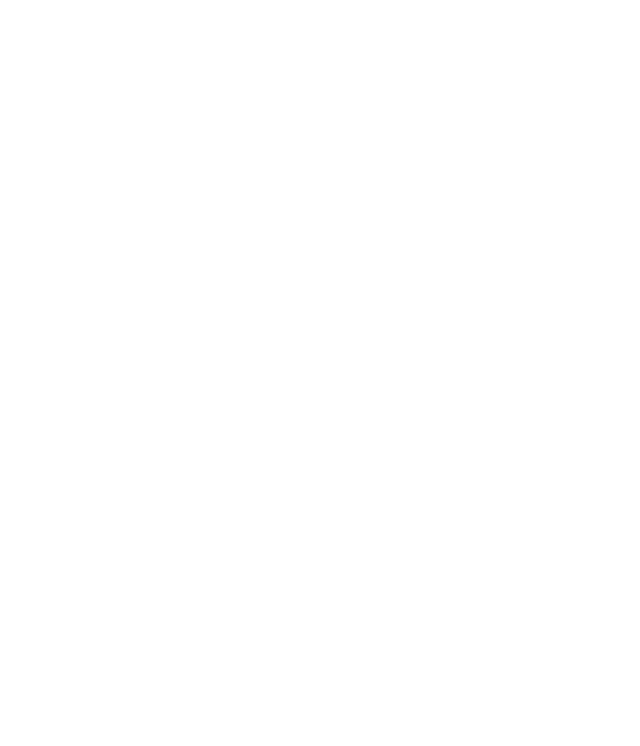
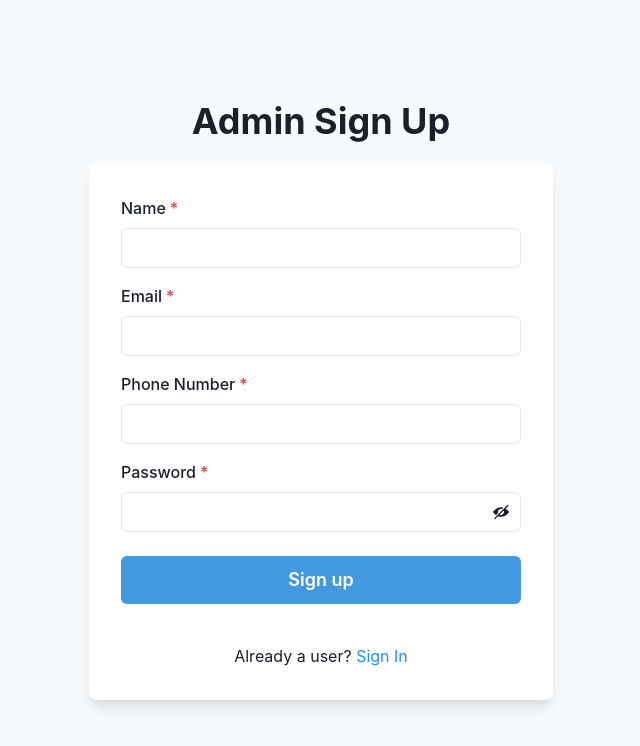
Before and after one commit to Kini99/Home-Sweeter, a React (Create React App) app in the folder frontend/: page /adminsignup in a window 1280 px wide. Before the commit this address had no page. Shown: the top 746 px of the page, without its empty margins (319-959 px from the left). Built offline with nearby package versions, Linux system fonts and the light colour scheme.

Commit message:
Admin Frontend  Part

```diff
--- a/frontend/src/Pages/BuyProduct/BuyNavbar.jsx
+++ b/frontend/src/Pages/BuyProduct/BuyNavbar.jsx
@@ -1,7 +1,7 @@
 
 import React from 'react'
 import { Box,Button,Select,Text, } from '@chakra-ui/react'
-import { Flex } from '@chakra-ui/react'
+// import { Flex } from '@chakra-ui/react'
 const BuyNavbar = () => {
   return (
     <div>
--- a/frontend/src/Routes/MainRoutes.jsx
+++ b/frontend/src/Routes/MainRoutes.jsx
@@ -4,6 +4,8 @@
 import { Signup } from "../Pages/Signup";
 import Home from "../Pages/Home";
 import {Buyproduct} from "../Pages/BuyProduct/Buyproduct"
+import { AdminSignin } from "../admin/suraj/AdminSignin";
+import { AdminSignup } from "../admin/suraj/AdminSignup";
 
 export const MainRoutes = () => {
   return (
@@ -12,6 +14,8 @@
       <Route path="/signin" element={<Signin />} />
       <Route path="/signup" element={<Signup />} />
       <Route path="/buyproduct" element={<Buyproduct />} />
+      <Route path="/adminsignin" element={<AdminSignin />} />
+      <Route path="/adminsignup" element={<AdminSignup />} />
     </Routes>
   );
 };
--- /dev/null
+++ b/frontend/src/admin/suraj/AdminSignin.jsx
@@ -0,0 +1,107 @@
+import {
+  Flex,
+  Box,
+  FormControl,
+  FormLabel,
+  Heading,
+  Input,
+  Checkbox,
+  Stack,
+  Button,
+  Link,
+  Text,
+  useColorModeValue,
+} from "@chakra-ui/react";
+import { useState } from "react";
+import { NavLink } from "react-router-dom";
+
+export const AdminSignin = () => {
+  const [email, setEmail] = useState("");
+  const [password, setPassword] = useState("");
+
+  const submitLogin = async () => {
+    setEmail("");
+    setPassword("");
+  };
+
+  return (
+    <Flex
+      minH={"70vh"}
+      align={"center"}
+      justify={"center"}
+      bg={useColorModeValue("gray.50", "gray.800")}
+    >
+      <Stack
+        //border={"1px solid red"}
+        w={"1000px"}
+        spacing={8}
+        mx={"auto"}
+        maxW={"lg"}
+        py={12}
+        px={6}
+      >
+        <Stack align={"center"}>
+          <Heading fontSize={"4xl"}>Admin Sign In </Heading>
+        </Stack>
+
+        <Box
+          rounded={"lg"}
+          bg={useColorModeValue("white", "gray.700")}
+          boxShadow={"lg"}
+          p={8}
+        >
+          <Stack spacing={4}>
+            <FormControl id="email" isRequired>
+              <FormLabel>Email</FormLabel>
+              <Input
+                type="email"
+                value={email}
+                onChange={(e) => setEmail(e.target.value)}
+              />
+            </FormControl>
+
+            <FormControl id="password" isRequired>
+              <FormLabel>Password</FormLabel>
+              <Input
+                type="password"
+                value={password}
+                onChange={(e) => setPassword(e.target.value)}
+              />
+            </FormControl>
+
+            <Stack spacing={10}>
+              <Stack
+                direction={{ base: "column", sm: "row" }}
+                align={"start"}
+                justify={"space-between"}
+              >
+                <Checkbox>Remember me</Checkbox>
+                <Link color={"blue.400"}>Forgot password?</Link>
+              </Stack>
+
+              <Button
+                onClick={submitLogin}
+                bg={"blue.400"}
+                color={"white"}
+                _hover={{
+                  bg: "blue.500",
+                }}
+              >
+                Sign in
+              </Button>
+            </Stack>
+
+            <Stack pt={6}>
+              <Text align={"center"}>
+                If have no account?{" "}
+                <NavLink style={{ color: "dodgerblue" }} to="/adminsignup">
+                  Sign Up
+                </NavLink>
+              </Text>
+            </Stack>
+          </Stack>
+        </Box>
+      </Stack>
+    </Flex>
+  );
+};
--- /dev/null
+++ b/frontend/src/admin/suraj/AdminSignup.jsx
@@ -0,0 +1,138 @@
+import React, { useState } from "react";
+import {
+  Flex,
+  Box,
+  FormControl,
+  InputRightElement,
+  Stack,
+  FormLabel,
+  Heading,
+  Input,
+  InputGroup,
+  Button,
+  Text,
+  useColorModeValue,
+} from "@chakra-ui/react";
+import { NavLink } from "react-router-dom";
+import { ViewIcon, ViewOffIcon } from "@chakra-ui/icons";
+
+export const AdminSignup = () => {
+  const [name, setName] = useState("");
+  const [email, setEmail] = useState("");
+  const [phone, setPhone] = useState("");
+  const [password, setPassword] = useState("");
+  const [showPassword, setShowPassword] = useState(false);
+
+  const handleChange = (e) => {};
+
+  const postdata = async (e) => {
+    e.preventDefault();
+    console.log("hii i am done");
+  };
+
+  return (
+    <Flex
+      // border={"1px solid "}
+      minH={"100vh"}
+      align={"center"}
+      justify={"center"}
+      bg={useColorModeValue("gray.50", "gray.800")}
+    >
+      <Stack
+        //border={"1px solid red"}
+        spacing={5}
+        mx={"auto"}
+        w={"1000px"}
+        maxW={"lg"}
+        py={8}
+        px={6}
+      >
+        <Stack align={"center"}>
+          <Heading fontSize={"4xl"} textAlign={"center"}>
+            Admin Sign Up
+          </Heading>
+        </Stack>
+
+        <Box
+          rounded={"lg"}
+          bg={useColorModeValue("white", "gray.700")}
+          boxShadow={"lg"}
+          p={8}
+        >
+          <Stack spacing={4}>
+            <FormControl id="firstName" isRequired>
+              <FormLabel>Name</FormLabel>
+              <Input
+                type="text"
+                value={name}
+                name="name"
+                onChange={(e) => handleChange(e)}
+              />
+            </FormControl>
+
+            <FormControl id="email" isRequired>
+              <FormLabel>Email</FormLabel>
+              <Input
+                type="email"
+                name="email"
+                value={email}
+                onChange={(e) => handleChange(e)}
+              />
+            </FormControl>
+
+            <FormControl id="phone" isRequired>
+              <FormLabel>Phone Number</FormLabel>
+              <Input
+                type="number"
+                value={phone}
+                onChange={(e) => handleChange(e)}
+                name="phone"
+              />
+            </FormControl>
+
+            <FormControl id="password" isRequired>
+              <FormLabel>Password</FormLabel>
+              <InputGroup>
+                <Input
+                  type={showPassword ? "text" : "password"}
+                  name="password"
+                  value={password}
+                  onChange={(e) => handleChange(e)}
+                />
+                <InputRightElement h={"full"}>
+                  <Button variant={"ghost"} onClick={{}}>
+                    {showPassword ? <ViewIcon /> : <ViewOffIcon />}
+                  </Button>
+                </InputRightElement>
+              </InputGroup>
+            </FormControl>
+
+            <Stack spacing={10} pt={2}>
+              <Button
+                onClick={postdata}
+                loadingText="Submitting"
+                size="lg"
+                bg={"blue.400"}
+                color={"white"}
+                _hover={{
+                  bg: "blue.500",
+                }}
+              >
+                Sign up
+              </Button>
+            </Stack>
+
+            <Stack pt={6}>
+              <Text align={"center"}>
+                Already a user?{" "}
+                <NavLink style={{ color: "dodgerblue" }} to="/adminsignin">
+                  Sign In
+                </NavLink>
+              </Text>
+            </Stack>
+          </Stack>
+        </Box>
+      </Stack>
+    </Flex>
+  );
+};
```
